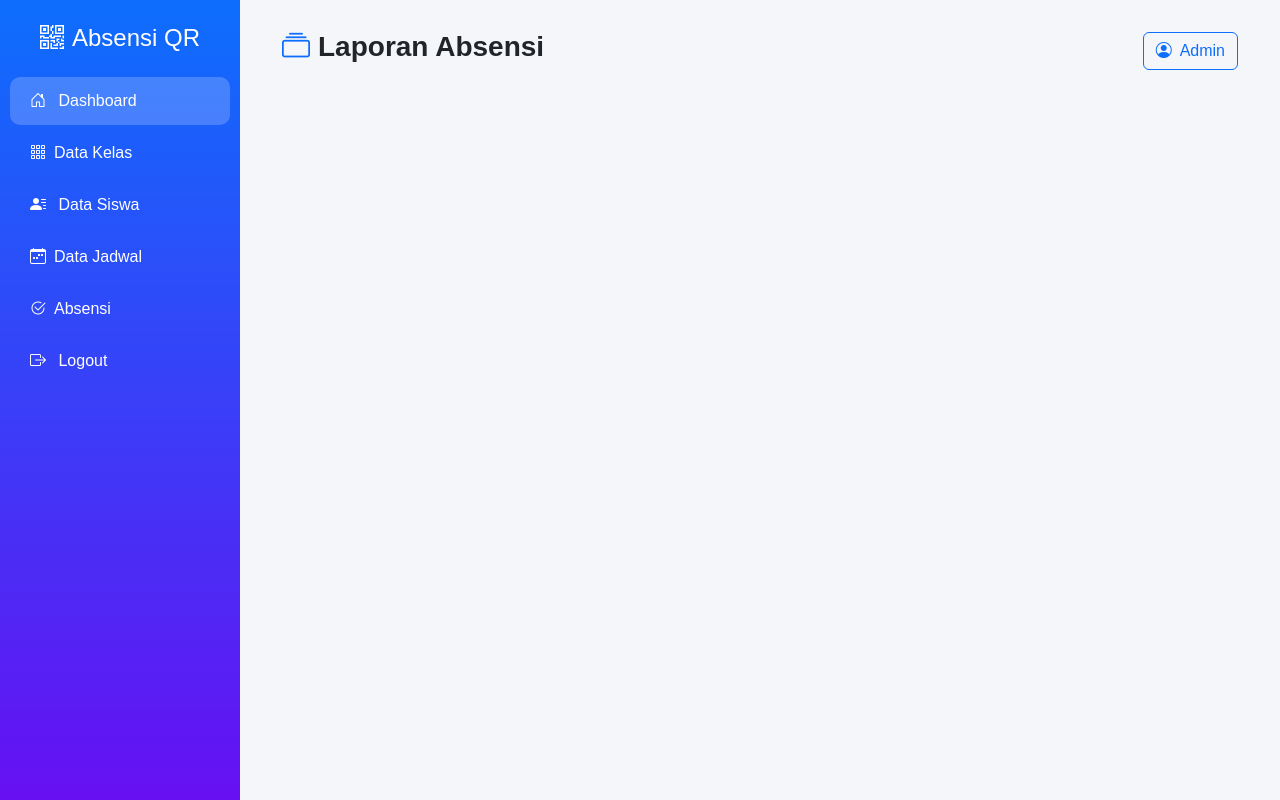
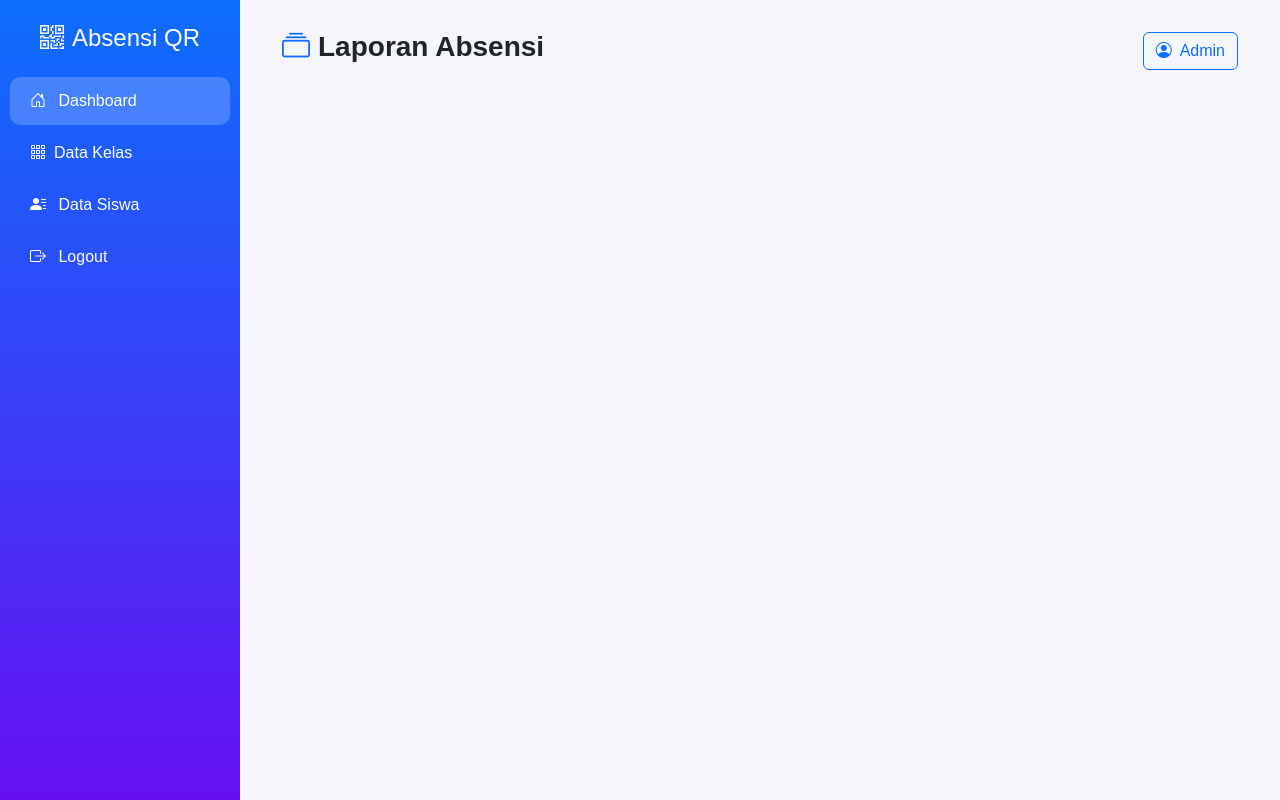
Before and after one commit to fahrulsheva03/siswa_client, a PHP site: page /admin/riwayat.php in a window 1280 px wide. Run offline with PHP 8.4, Linux system fonts and the light colour scheme.

Commit message:
chore: hide unused navigation links and ignore qr_images directory
- Comment out "Data Jadwal" and "Absensi" links from sidebar as they are not currently in use
- Add admin/qr_images/ to .gitignore to prevent tracking generated QR code images

```diff
--- a/admin/layouts/sidebar.php
+++ b/admin/layouts/sidebar.php
@@ -3,8 +3,8 @@
     <a href="index.php" class="active"><i class="bi bi-house-door me-2"></i> Dashboard</a>
     <a href="kelas.php"><i class="bi bi-grid-3x3-gap me-2"></i>Data Kelas</a>
     <a href="siswa.php"><i class="bi bi-person-lines-fill me-2"></i> Data Siswa</a>
-    <a href="jadwal.php"><i class="bi bi-calendar-week me-2"></i>Data Jadwal</a>
-    <a href="absen.php"><i class="bi bi-check2-circle me-2"></i>Absensi</a>
+    <!-- <a href="jadwal.php"><i class="bi bi-calendar-week me-2"></i>Data Jadwal</a>
+    <a href="absen.php"><i class="bi bi-check2-circle me-2"></i>Absensi</a> -->
     <!-- <a href="riwayat.php"><i class="bi bi-graph-up-arrow me-2"></i> Riwayat</a> -->
     <a href="logout.php"><i class="bi bi-box-arrow-right me-2"></i> Logout</a>
   </div>
```
Also changed, not shown: 1 other file.
